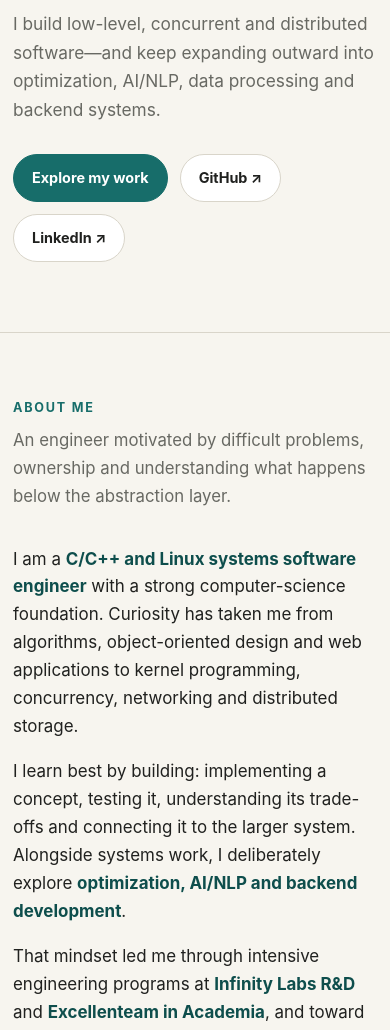
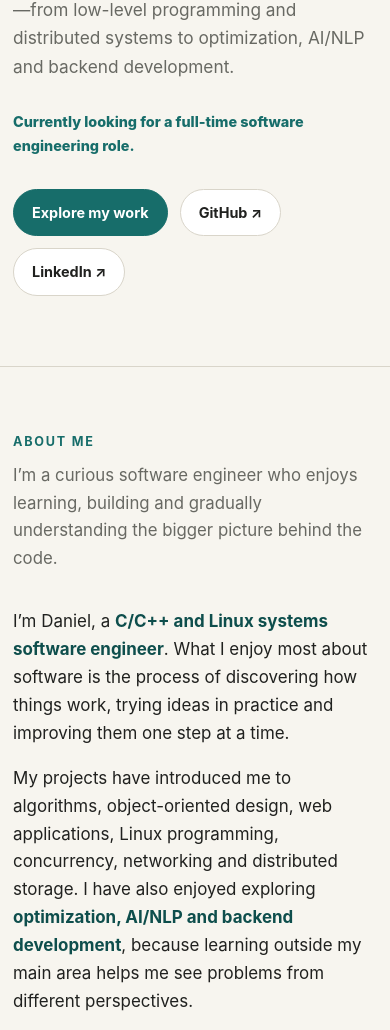
Before and after one commit to danielsal97/danielsal97.github.io, a plain HTML site: page index.html in a window 390 px wide. Shown: the part 457-1487 px from the top of the page. Drawn offline with Linux system fonts and the light colour scheme.

Commit message:
Revise hero section and about me details
Updated the hero section and about me content to reflect current job search and personal interests. Adjusted media queries for better responsiveness on smaller screens.

```diff
--- a/index.html
+++ b/index.html
@@ -12,12 +12,12 @@
   <style>
     :root{--bg:#f7f5ef;--surface:#fff;--surface-2:#eeebe2;--text:#20211f;--muted:#686963;--line:#d9d5ca;--accent:#176d6a;--accent-2:#0e4e4c;--nav:rgba(247,245,239,.9);--shadow:0 18px 55px rgba(31,42,38,.09);color-scheme:light dark}
     *{box-sizing:border-box}html{scroll-behavior:smooth}body{margin:0;background:var(--bg);color:var(--text);font-family:Inter,ui-sans-serif,-apple-system,BlinkMacSystemFont,"Segoe UI",sans-serif;line-height:1.65}a{color:inherit}button,a{touch-action:manipulation}.wrap{width:min(1120px,calc(100% - 40px));margin:auto}.nav{position:sticky;top:0;z-index:20;border-bottom:1px solid var(--line);background:var(--nav);backdrop-filter:blur(16px)}.nav-inner{height:68px;display:flex;align-items:center;justify-content:space-between}.brand{text-decoration:none;font-weight:800;letter-spacing:-.03em}.nav-links{display:flex;gap:22px}.nav-links a{text-decoration:none;color:var(--muted);font-size:.85rem;font-weight:650}.nav-links a:hover,.nav-links a:focus{color:var(--accent)}
-    .hero{padding:82px 0 70px;border-bottom:1px solid var(--line);background:radial-gradient(circle at 83% 22%,rgba(23,109,106,.16),transparent 30%)}.hero-grid{display:grid;grid-template-columns:1fr 330px;gap:75px;align-items:center}.eyebrow,.kicker{color:var(--accent);font-size:.75rem;font-weight:800;text-transform:uppercase;letter-spacing:.13em}.hero h1{font-size:clamp(3.2rem,8vw,6.8rem);line-height:.92;letter-spacing:-.075em;margin:16px 0 24px}.role{font-size:clamp(1.25rem,2.8vw,2rem);font-weight:720;letter-spacing:-.035em;margin:0 0 14px}.lead{font-size:1.08rem;color:var(--muted);max-width:700px}.actions{display:flex;gap:12px;flex-wrap:wrap;margin-top:30px}.btn{display:inline-flex;align-items:center;justify-content:center;text-decoration:none;border:1px solid var(--line);border-radius:999px;padding:11px 18px;font-weight:750;font-size:.9rem;background:var(--surface)}.btn.primary{background:var(--accent);border-color:var(--accent);color:#fff}.btn:hover{transform:translateY(-2px)}.portrait-frame{position:relative}.portrait-frame:before{content:"";position:absolute;inset:18px -18px -18px 18px;border:1px solid var(--accent);border-radius:28px}.portrait{position:relative;width:100%;aspect-ratio:4/5;object-fit:cover;object-position:center 23%;border-radius:28px;filter:saturate(.88);box-shadow:var(--shadow);background:var(--surface)}
+    .hero{padding:82px 0 70px;border-bottom:1px solid var(--line);background:radial-gradient(circle at 83% 22%,rgba(23,109,106,.16),transparent 30%)}.hero-grid{max-width:850px}.eyebrow,.kicker{color:var(--accent);font-size:.75rem;font-weight:800;text-transform:uppercase;letter-spacing:.13em}.hero h1{font-size:clamp(3.2rem,8vw,6.8rem);line-height:.92;letter-spacing:-.075em;margin:16px 0 24px}.role{font-size:clamp(1.25rem,2.8vw,2rem);font-weight:720;letter-spacing:-.035em;margin:0 0 14px}.lead{font-size:1.08rem;color:var(--muted);max-width:700px}.availability{display:inline-block;margin-top:12px;color:var(--accent);font-size:.9rem;font-weight:800}.actions{display:flex;gap:12px;flex-wrap:wrap;margin-top:30px}.btn{display:inline-flex;align-items:center;justify-content:center;text-decoration:none;border:1px solid var(--line);border-radius:999px;padding:11px 18px;font-weight:750;font-size:.9rem;background:var(--surface)}.btn.primary{background:var(--accent);border-color:var(--accent);color:#fff}.btn:hover{transform:translateY(-2px)}
     section{padding:88px 0;scroll-margin-top:65px}.section-head{display:grid;grid-template-columns:220px 1fr;gap:45px;margin-bottom:35px}.section-head h2{margin:0;font-size:.79rem;text-transform:uppercase;letter-spacing:.14em;color:var(--accent)}.section-head p{margin:0;max-width:750px;color:var(--muted);font-size:1.05rem}.about-copy{max-width:850px;margin-left:265px}.about-copy p{font-size:1.06rem;margin:0 0 17px}.about-copy strong{color:var(--accent-2)}.band{background:var(--surface-2);border-block:1px solid var(--line)}
     .mindset,.skills{display:grid;grid-template-columns:repeat(4,1fr);gap:14px}.card{background:var(--surface);border:1px solid var(--line);border-radius:16px;padding:25px}.number{color:var(--accent);font-size:.7rem;font-weight:850}.card h3{font-size:1.02rem;margin:12px 0 8px}.card p{font-size:.9rem;color:var(--muted);margin:0}.skills{grid-template-columns:repeat(3,1fr)}.skills .card h3{text-transform:uppercase;letter-spacing:.08em;font-size:.72rem;color:var(--accent);margin-top:0}.skills .card p{color:var(--text)}
     .featured{display:grid;grid-template-columns:repeat(2,1fr);gap:18px}.project{position:relative;background:var(--surface);border:1px solid var(--line);border-radius:18px;padding:30px;display:flex;flex-direction:column}.project.flagship{grid-column:1/-1;padding:38px;background:linear-gradient(130deg,var(--surface),var(--surface-2))}.project h3{font-size:1.35rem;letter-spacing:-.025em;margin:9px 0}.project.flagship h3{font-size:1.8rem}.tech{color:var(--accent);font-size:.78rem;font-weight:750;margin:0 0 14px}.project p{color:var(--muted);margin:0 0 14px}.project ul{color:var(--muted);padding-left:20px}.project a,.journey-card a{margin-top:auto;color:var(--accent);font-weight:800;text-decoration:none;font-size:.86rem}.project a:hover,.journey-card a:hover{text-decoration:underline}.journey{display:grid;grid-template-columns:repeat(2,1fr);gap:14px}.journey-card{border-top:1px solid var(--line);padding:24px 4px 8px}.journey-card h3{margin:6px 0}.journey-card p{color:var(--muted);font-size:.91rem;margin:0 0 12px}
     .timeline{max-width:850px;margin-left:265px}.timeline-item{display:grid;grid-template-columns:170px 1fr;gap:30px;padding:0 0 34px;margin-bottom:34px;border-bottom:1px solid var(--line)}.timeline-item:last-child{border:0}.date{color:var(--muted);font-size:.82rem}.timeline h3{margin:0;font-size:1.08rem}.timeline .org{color:var(--accent);font-weight:700;margin:2px 0 8px}.timeline p{color:var(--muted);margin:0}.contact-box{text-align:center;background:var(--accent-2);color:#fff;border-radius:24px;padding:62px 25px}.contact-box h2{font-size:clamp(2rem,5vw,3.4rem);letter-spacing:-.055em;margin:0 0 12px}.contact-box p{max-width:640px;margin:0 auto 24px;color:#d7e6e4}.contact-box .btn{border-color:rgba(255,255,255,.35);background:transparent}.contact-box .btn.primary{background:#fff;color:var(--accent-2)}footer{padding:28px 0;color:var(--muted);font-size:.8rem}.foot{display:flex;justify-content:space-between;gap:18px}.skip{position:absolute;left:-9999px}.skip:focus{left:12px;top:12px;z-index:99;background:var(--surface);padding:10px}
-    @media(max-width:850px){.nav-links{display:none}.hero{padding-top:55px}.hero-grid{grid-template-columns:1fr;gap:45px}.portrait-frame{width:min(330px,85%);grid-row:1}.hero h1{font-size:clamp(3.2rem,17vw,5rem)}.section-head{grid-template-columns:1fr;gap:9px}.about-copy,.timeline{margin-left:0}.mindset{grid-template-columns:repeat(2,1fr)}.skills{grid-template-columns:repeat(2,1fr)}}
+    @media(max-width:850px){.nav-links{display:none}.hero{padding-top:55px}.hero h1{font-size:clamp(3.2rem,17vw,5rem)}.section-head{grid-template-columns:1fr;gap:9px}.about-copy,.timeline{margin-left:0}.mindset{grid-template-columns:repeat(2,1fr)}.skills{grid-template-columns:repeat(2,1fr)}}
     @media(max-width:570px){.wrap{width:min(100% - 26px,1120px)}section{padding:65px 0}.mindset,.skills,.featured,.journey{grid-template-columns:1fr}.project.flagship{grid-column:auto;padding:27px}.timeline-item{grid-template-columns:1fr;gap:7px}.foot{display:block}.foot span{display:block;margin-bottom:4px}}
     @media(prefers-reduced-motion:reduce){html{scroll-behavior:auto}.btn{transition:none}}
     @media(prefers-color-scheme:dark){:root{--bg:#141716;--surface:#1d211f;--surface-2:#191d1b;--text:#edf0ed;--muted:#acb3ad;--line:#343b37;--accent:#70c8bf;--accent-2:#70c8bf;--nav:rgba(20,23,22,.9);--shadow:0 18px 55px rgba(0,0,0,.3)}.btn.primary{color:#10201e}.contact-box{background:#0d3d39}.contact-box .btn.primary{color:#0d3d39}.about-copy strong{color:var(--accent)}}
@@ -26,9 +26,9 @@
 <body>
   <a class="skip" href="#main">Skip to content</a>
   <nav class="nav" aria-label="Primary"><div class="wrap nav-inner"><a class="brand" href="#top">Daniel Salame</a><div class="nav-links"><a href="#about">About</a><a href="#projects">Projects</a><a href="#journey">Journey</a><a href="#skills">Skills</a><a href="#experience">Experience</a><a href="#contact">Contact</a></div></div></nav>
-  <header class="hero" id="top"><div class="wrap hero-grid"><div><span class="eyebrow">Systems · Performance · Curiosity</span><h1>Daniel<br>Salame</h1><p class="role">C/C++ &amp; Linux Systems Software Engineer</p><p class="lead">I build low-level, concurrent and distributed software—and keep expanding outward into optimization, AI/NLP, data processing and backend systems.</p><div class="actions"><a class="btn primary" href="#projects">Explore my work</a><a class="btn" href="https://github.com/danielsal97" target="_blank" rel="noopener noreferrer">GitHub ↗</a><a class="btn" href="https://www.linkedin.com/in/danielsalame/" target="_blank" rel="noopener noreferrer">LinkedIn ↗</a></div></div><div class="portrait-frame"><img class="portrait" src="photo.png" alt="Professional portrait of Daniel Salame" width="900" height="1125"></div></div></header>
+  <header class="hero" id="top"><div class="wrap hero-grid"><span class="eyebrow">Systems · Performance · Curiosity</span><h1>Daniel<br>Salame</h1><p class="role">C/C++ &amp; Linux Systems Software Engineer</p><p class="lead">I enjoy building software, understanding how systems work and learning new areas—from low-level programming and distributed systems to optimization, AI/NLP and backend development.</p><span class="availability">Currently looking for a full-time software engineering role.</span><div class="actions"><a class="btn primary" href="#projects">Explore my work</a><a class="btn" href="https://github.com/danielsal97" target="_blank" rel="noopener noreferrer">GitHub ↗</a><a class="btn" href="https://www.linkedin.com/in/danielsalame/" target="_blank" rel="noopener noreferrer">LinkedIn ↗</a></div></div></header>
   <main id="main">
-    <section id="about"><div class="wrap"><div class="section-head"><h2>About me</h2><p>An engineer motivated by difficult problems, ownership and understanding what happens below the abstraction layer.</p></div><div class="about-copy"><p>I am a <strong>C/C++ and Linux systems software engineer</strong> with a strong computer-science foundation. Curiosity has taken me from algorithms, object-oriented design and web applications to kernel programming, concurrency, networking and distributed storage.</p><p>I learn best by building: implementing a concept, testing it, understanding its trade-offs and connecting it to the larger system. Alongside systems work, I deliberately explore <strong>optimization, AI/NLP and backend development</strong>.</p><p>That mindset led me through intensive engineering programs at <strong>Infinity Labs R&amp;D</strong> and <strong>Excellenteam in Academia</strong>, and toward continued graduate study in computer science.</p></div></div></section>
+    <section id="about"><div class="wrap"><div class="section-head"><h2>About me</h2><p>I’m a curious software engineer who enjoys learning, building and gradually understanding the bigger picture behind the code.</p></div><div class="about-copy"><p>I’m Daniel, a <strong>C/C++ and Linux systems software engineer</strong>. What I enjoy most about software is the process of discovering how things work, trying ideas in practice and improving them one step at a time.</p><p>My projects have introduced me to algorithms, object-oriented design, web applications, Linux programming, concurrency, networking and distributed storage. I have also enjoyed exploring <strong>optimization, AI/NLP and backend development</strong>, because learning outside my main area helps me see problems from different perspectives.</p><p>I learn best by building, testing and asking questions. The engineering programs at <strong>Infinity Labs R&amp;D</strong> and <strong>Excellenteam in Academia</strong> helped me strengthen that approach, and I’m continuing it through graduate studies in computer science.</p><p>I’m currently looking for a <strong>full-time software engineering position</strong> where I can contribute, keep learning and grow as part of an experienced team.</p></div></div></section>
     <section class="band" id="mindset"><div class="wrap"><div class="section-head"><h2>How I work</h2><p>The principles behind the code—and the way I continue growing as an engineer.</p></div><div class="mindset"><article class="card"><span class="number">01</span><h3>Curious by default</h3><p>I rarely stop at knowing that something works. I want to understand why, what happens underneath and which trade-offs were made.</p></article><article class="card"><span class="number">02</span><h3>Learn by building</h3><p>I turn concepts into working systems, from data structures and schedulers to kernel modules and distributed storage.</p></article><article class="card"><span class="number">03</span><h3>Think in systems</h3><p>I follow problems across application logic, concurrency, networking, operating systems, memory and their interfaces.</p></article><article class="card"><span class="number">04</span><h3>Keep expanding</h3><p>I deepen my C++, Linux and systems knowledge while exploring optimization, AI/NLP, web and backend engineering.</p></article></div></div></section>
     <section id="projects"><div class="wrap"><div class="section-head"><h2>Featured projects</h2><p>Selected work demonstrating systems architecture, distributed software, mathematical optimization and applied AI.</p></div><div class="featured">
       <article class="project flagship"><span class="kicker">Flagship · Distributed systems</span><h3>LDS — Linux Distributed Storage</h3><p class="tech">C++20 · Linux · NBD · epoll · TCP/IP · Multithreading · Reactor</p><p>A distributed NAS and block-storage system designed around event-driven architecture, asynchronous request handling and extensible components.</p><ul><li>NBD and TCP operating modes with an epoll-based Reactor</li><li>Thread pool, task prioritization and plugin-oriented architecture</li><li>Designed toward RAID01 distribution and fault-aware storage</li></ul><a href="https://github.com/danielsal97/lds" target="_blank" rel="noopener noreferrer">View repository →</a></article>
@@ -47,8 +47,8 @@
     </div></div></section>
     <section id="skills"><div class="wrap"><div class="section-head"><h2>Technical skills</h2><p>Strong systems foundations, supported by practical experience across optimization, AI and application development.</p></div><div class="skills"><article class="card"><h3>Languages</h3><p>C, C++, Python, TypeScript</p></article><article class="card"><h3>Linux &amp; Systems</h3><p>Linux, IPC, epoll, signals, shared memory, pipes, message queues, NBD, sockets, TCP/IP, UDP</p></article><article class="card"><h3>Concurrency &amp; Architecture</h3><p>Multithreading, thread pools, synchronization, semaphores, atomics, Reactor, OOP/OOD, design patterns</p></article><article class="card"><h3>Algorithms &amp; Optimization</h3><p>Data structures, complexity, memory management, ILP, constraint modeling, PuLP, CBC, GLPK</p></article><article class="card"><h3>AI, Backend &amp; Data</h3><p>SentenceTransformers, embeddings, semantic matching, PostgreSQL, Flask, JSON, scraping, data processing</p></article><article class="card"><h3>Engineering Tools</h3><p>Git, Make, GDB, Valgrind, strace, perf, Docker, Firebase</p></article></div></div></section>
     <section class="band" id="experience"><div class="wrap"><div class="section-head"><h2>Experience</h2><p>Intensive, hands-on engineering environments centered on fundamentals, problem solving and production-minded software.</p></div><div class="timeline"><article class="timeline-item"><span class="date">Engineering program</span><div><h3>Software Engineer Training</h3><p class="org">Infinity Labs R&amp;D</p><p>Intensive systems-software program covering C/C++, Linux, concurrency, networking, data structures, algorithms, debugging and software design through project-based development.</p></div></article><article class="timeline-item"><span class="date">2024</span><div><h3>Excellenteam in Academia</h3><p class="org">Check Point · Google · Kaleidoo.ai</p><p>Selective software-development program focused on algorithms, problem solving, C/C++ engineering and collaborative project work.</p></div></article></div></div></section>
-    <section id="education"><div class="wrap"><div class="section-head"><h2>Education</h2><p>Formal computer-science study paired with continuous, self-directed learning.</p></div><div class="timeline"><article class="timeline-item"><span class="date">Starting October 2026</span><div><h3>M.Sc. in Computer Science</h3><p class="org">The Open University of Israel</p><p>Continuing to deepen theoretical and practical computer-science knowledge.</p></div></article><article class="timeline-item"><span class="date">2021–2024</span><div><h3>B.Sc. studies</h3><p class="org">Tel-Hai University</p><p>Computer-science foundations including algorithms, data structures, systems and software development.</p></div></article></div></div></section>
-    <section id="contact"><div class="wrap"><div class="contact-box"><h2>Let’s build something difficult.</h2><p>I’m interested in systems and software engineering opportunities where curiosity, ownership and sound engineering judgment matter.</p><div class="actions" style="justify-content:center"><a class="btn primary" href="mailto:danielsalame428@gmail.com">Email Daniel</a><a class="btn" href="tel:+972524421837">Call: 052-442-1837</a><a class="btn" href="https://www.linkedin.com/in/danielsalame/" target="_blank" rel="noopener noreferrer">Connect on LinkedIn ↗</a></div></div></div></section>
+    <section id="education"><div class="wrap"><div class="section-head"><h2>Education</h2><p>Formal computer-science study paired with continuous, self-directed learning.</p></div><div class="timeline"><article class="timeline-item"><span class="date">Starting in October 2026</span><div><h3>M.Sc. in Computer Science</h3><p class="org">The Open University of Israel</p><p>Continuing to deepen my theoretical and practical knowledge of computer science.</p></div></article><article class="timeline-item"><span class="date">2021–2024</span><div><h3>B.Sc. in Computer Science</h3><p class="org">Tel-Hai College</p><p>Built a foundation in algorithms, data structures, computer systems and software development.</p></div></article></div></div></section>
+    <section id="contact"><div class="wrap"><div class="contact-box"><h2>Let’s connect.</h2><p>I’m looking for a full-time software engineering role and would be happy to speak about how I could contribute to your team.</p><div class="actions" style="justify-content:center"><a class="btn primary" href="mailto:danielsalame428@gmail.com">Email Daniel</a><a class="btn" href="tel:+972524421837">Call: 052-442-1837</a><a class="btn" href="https://www.linkedin.com/in/danielsalame/" target="_blank" rel="noopener noreferrer">Connect on LinkedIn ↗</a></div></div></div></section>
   </main>
   <footer><div class="wrap foot"><span>© <span id="year">2026</span> Daniel Salame</span><span>Built with curiosity, from systems outward.</span></div></footer>
   <script>document.getElementById('year').textContent=new Date().getFullYear()</script>
```
